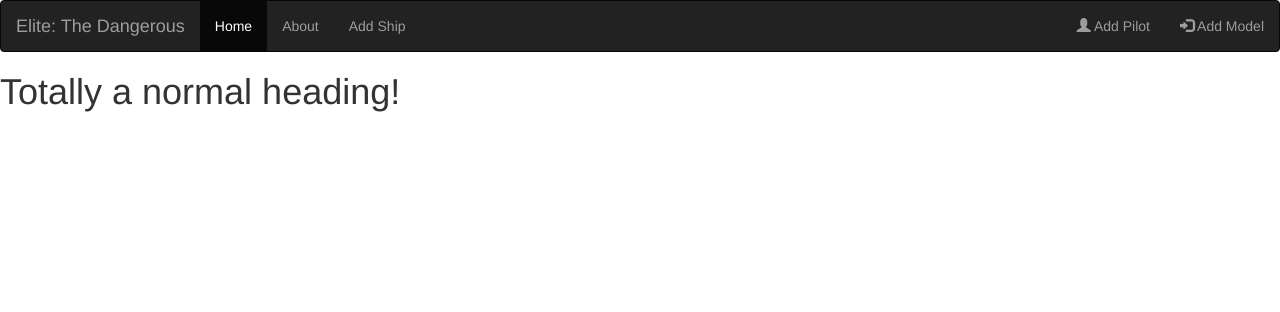
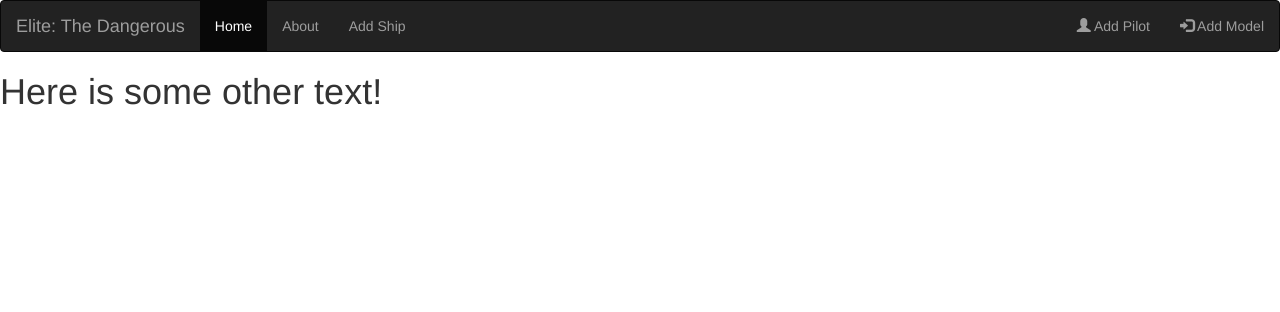
Before and after one commit to mtech-software-solutions/simpleflaskapp, a Flask app: page / in a window 1280 px wide. Shown: the top 312 px of the page. Run offline with Flask 3, Linux system fonts and the light colour scheme; some libraries are stand-ins or nearby versions.

Commit message:
EG: changed template text

```diff
--- a/templates/index.html
+++ b/templates/index.html
@@ -27,7 +27,7 @@
         </div>
     </nav>
     {% block content %}
-    <h1>Totally a normal heading!</h1>
+    <h1>Here is some other text!</h1>
     {% endblock %}
 </body>
 
```
